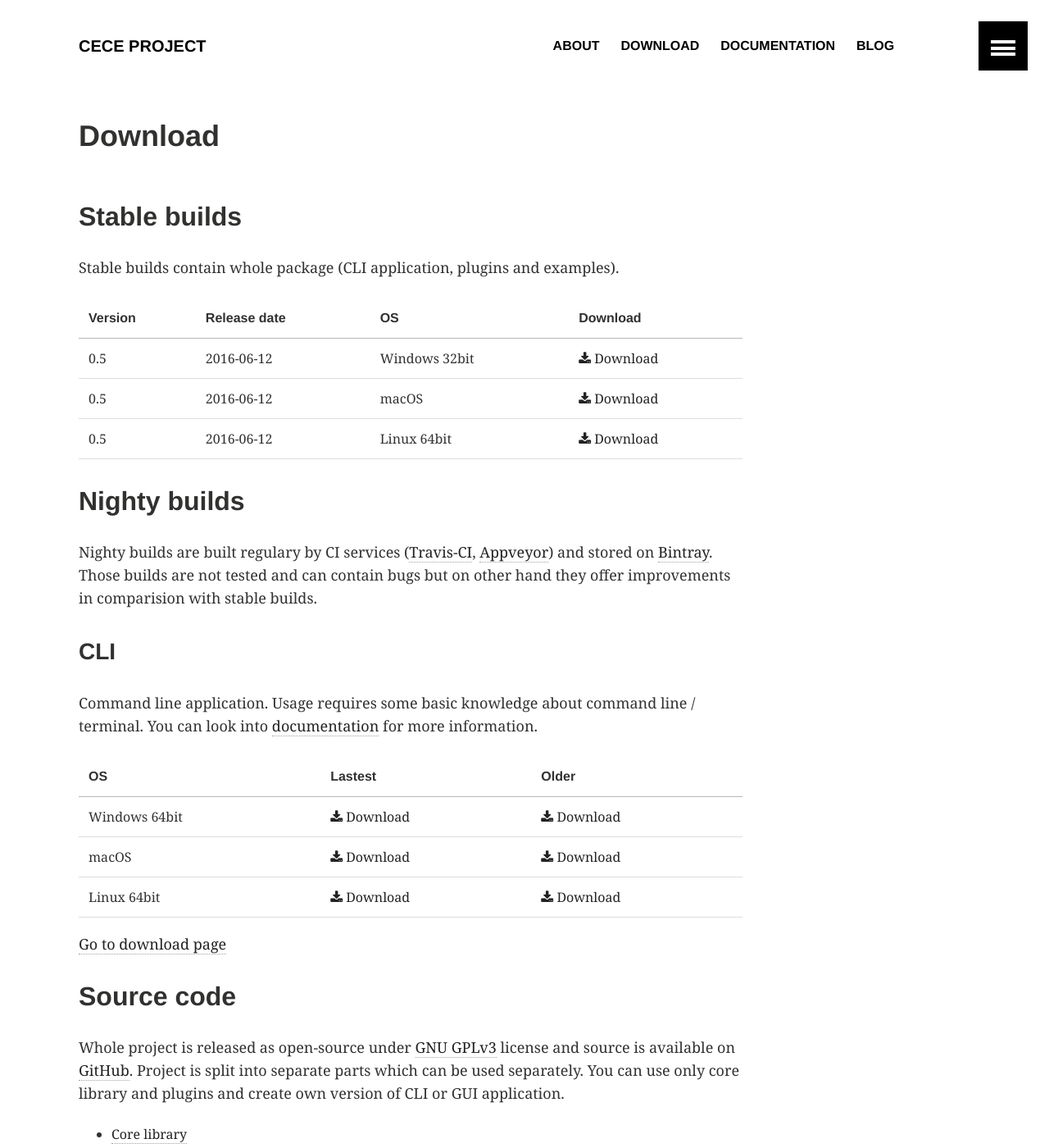
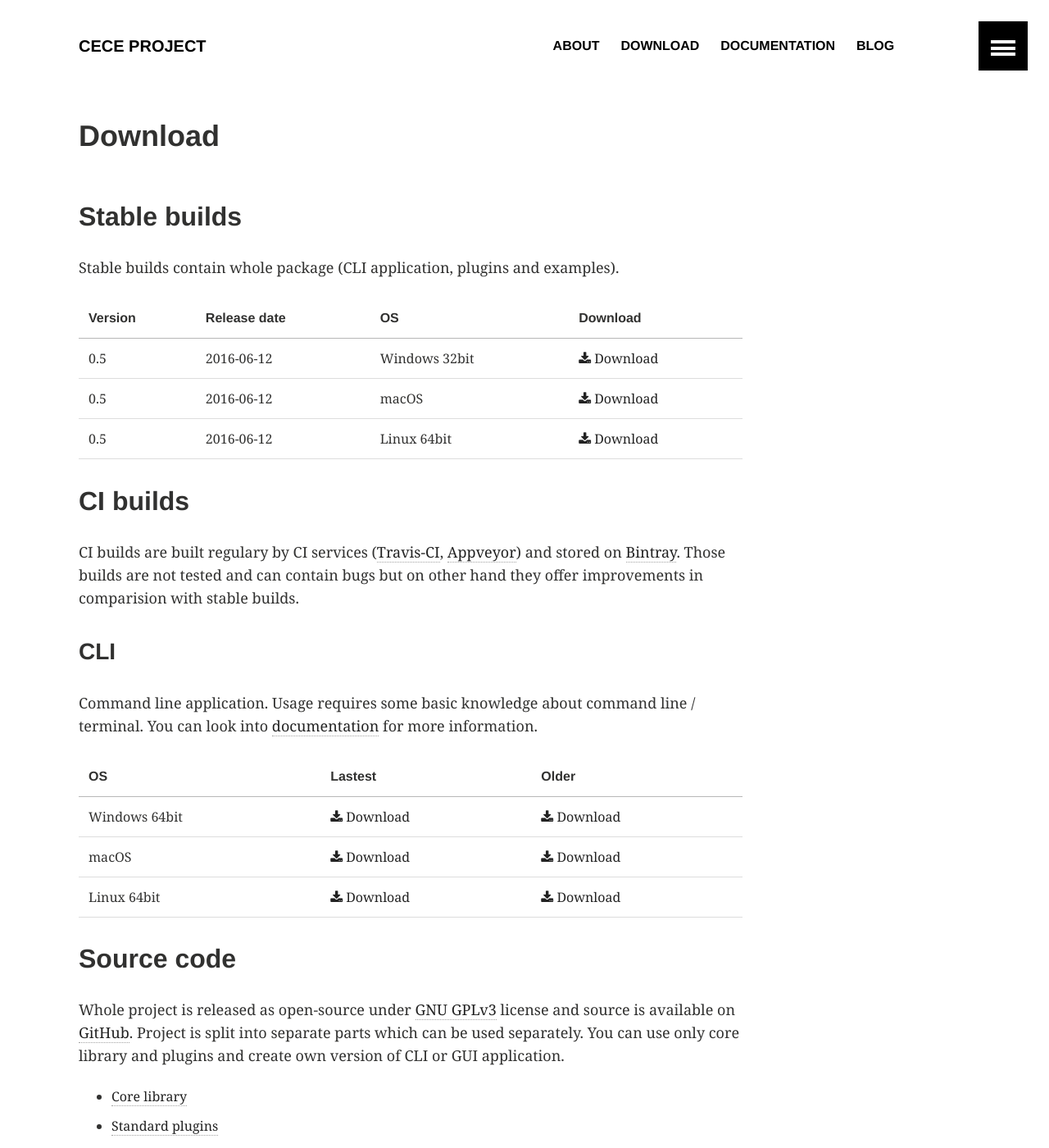
Before and after one commit to GeorgievLab/CeCe, a Jekyll site: the page built from download.md, in a window 1280 px wide and 1400 px high. Shown: the whole window at 82% size. Built offline with Jekyll 4.4.1, drawn with Linux system fonts in a browser that asks for light colours.

Commit message:
Renamed build from nighty to CI.

```diff
--- a/download.md
+++ b/download.md
@@ -10,22 +10,20 @@ share: false
 Stable builds contain whole package (CLI application, plugins and examples).
 
 | Version | Release date | OS | Download |
-| ------- | ------------ | -- | -------- |{% for link in site.data.stable %}
+| ------- | ------------ | -- | -------- |{% for link in site.data.build_stable %}
 | {{ link.version }} | {{ link.date }} | {{ link.os }} | [<i class="fa fa-download" aria-hidden="true"></i> Download]({{ link.link }}) |{% endfor %}
 
-## Nighty builds
+## CI builds
 
-Nighty builds are built regulary by CI services ([Travis-CI](https://travis-ci.org), [Appveyor](https://www.appveyor.com)) and stored on [Bintray](https://bintray.com). Those builds are not tested and can contain bugs but on other hand they offer improvements in comparision with stable builds.
+CI builds are built regulary by CI services ([Travis-CI](https://travis-ci.org), [Appveyor](https://www.appveyor.com)) and stored on [Bintray](https://bintray.com). Those builds are not tested and can contain bugs but on other hand they offer improvements in comparision with stable builds.
 
 ### CLI
 
 Command line application. Usage requires some basic knowledge about command line / terminal. You can look into [documentation](/documentation/) for more information.
 
 | OS | Lastest | Older |
-| -- | -------- |{% for link in site.data.nighty_cli %}
+| -- | -------- |{% for link in site.data.build_cli_ci %}
 | {{ link.os }} | [<i class="fa fa-download" aria-hidden="true"></i> Download]({{ link.link }}) | [<i class="fa fa-download" aria-hidden="true"></i> Download]({{ link.all }}) | {% endfor %}
-
-[Go to download page](https://bintray.com/georgievlab/CeCe-cli-nighty)
 
 ## Source code
 
```
Also changed, not shown: _data/build_cli_ci.yml (added, +12 -0 lines), _data/nighty_cli.yml (deleted, +0 -12 lines), _data/build_stable.yml (renamed from _data/stable.yml).
